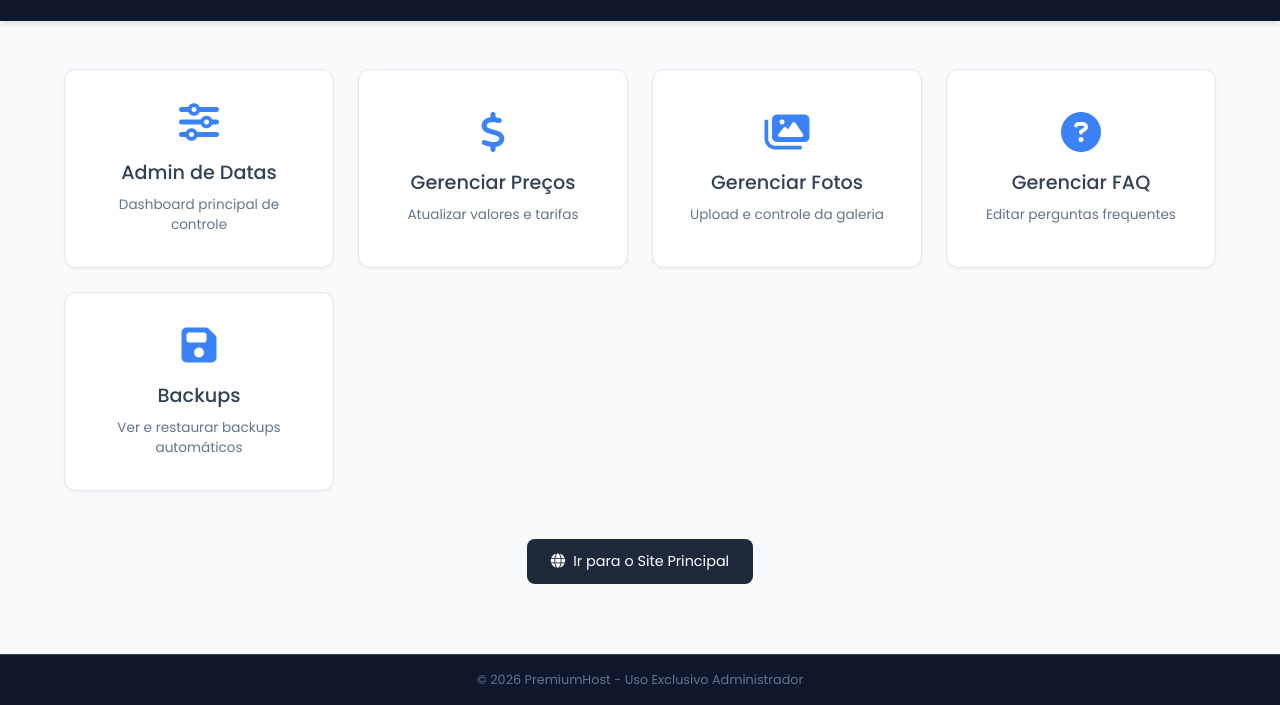
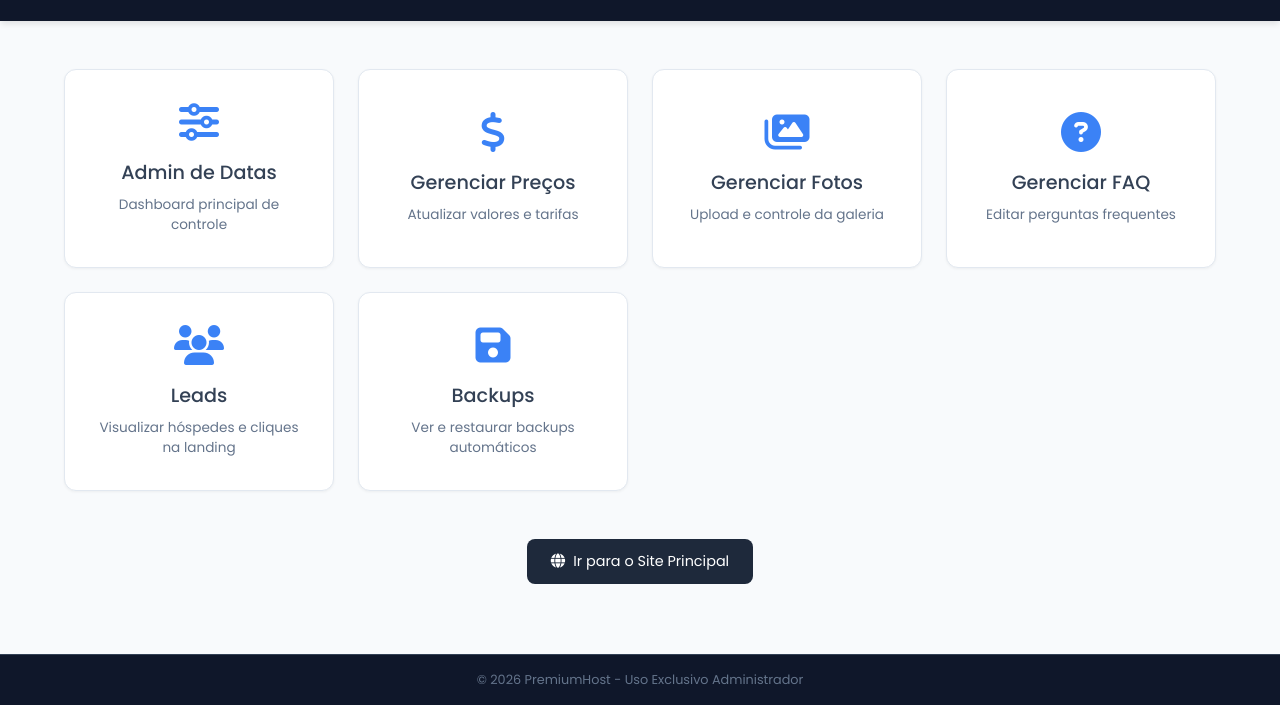
Before and after one commit to Techbuy-Brasil/PremiumHostRoberto, a website: page painel.html in a window 1280 px wide. Shown: the part 95-800 px from the top of the page. Drawn offline with Linux system fonts and the light colour scheme.

Commit message:
Add Leads link to admin painel

```diff
--- a/painel.html
+++ b/painel.html
@@ -188,6 +188,12 @@
                 <p>Editar perguntas frequentes</p>
             </a>
 
+            <a href="https://premiumhost-roberto.vercel.app/admin-leads.html" target="_blank" class="card">
+                <i class="fa-solid fa-users"></i>
+                <h3>Leads</h3>
+                <p>Visualizar hóspedes e cliques na landing</p>
+            </a>
+
             <a href="https://premiumhost-roberto.vercel.app/admin-backups.html" target="_blank" class="card">
                 <i class="fa-solid fa-floppy-disk"></i>
                 <h3>Backups</h3>
```
